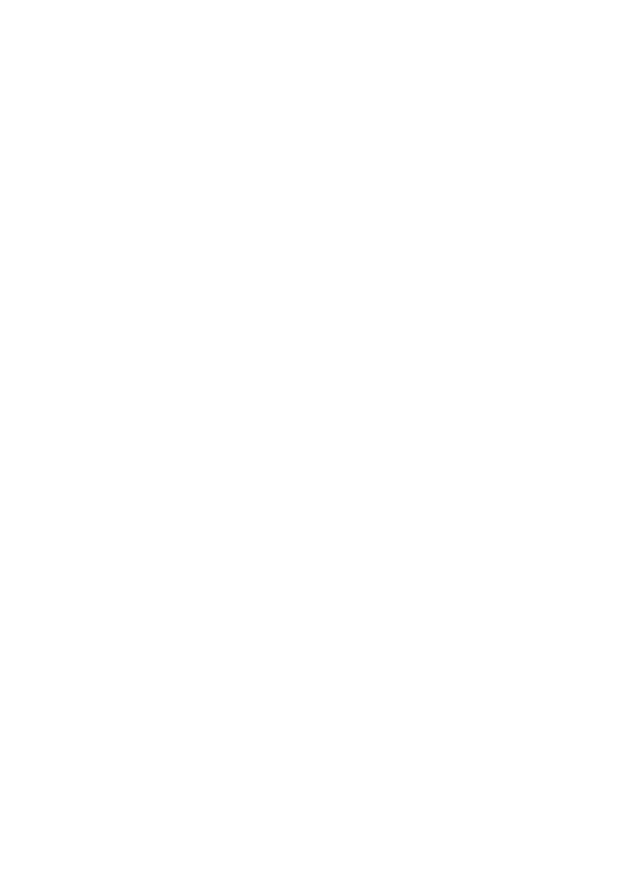
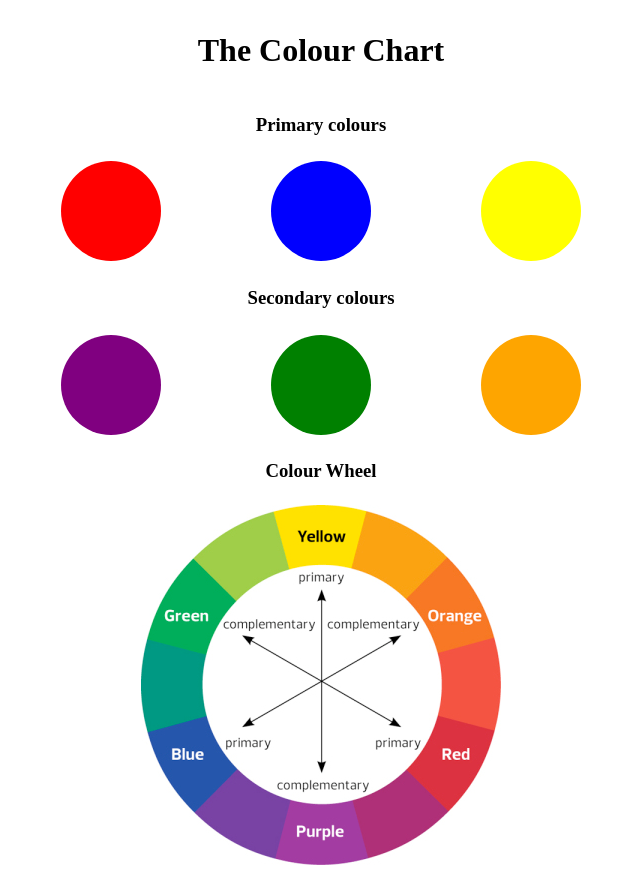
Before and after one commit to iDanishDev/MERN-01, a plain HTML site: page tasks/task0/index.html in a window 1280 px wide. Shown: the whole page, without its empty margins (319-959 px from the left). Before the commit the page ends 800 px from the top, so only its background shows below. Drawn offline with Linux system fonts and the light colour scheme.

Commit message:
Edited the Template
Added the code required to fulfill today's task

```diff
--- a/tasks/task0/index.html
+++ b/tasks/task0/index.html
@@ -1,10 +1,122 @@
 <!DOCTYPE html>
 <html lang="en">
-  <head>
-    <meta charset="UTF-8" />
-    <meta http-equiv="X-UA-Compatible" content="IE=edge" />
-    <meta name="viewport" content="width=device-width, initial-scale=1.0" />
-    <title>Colour Wheel</title>
-  </head>
-  <body></body>
+<head>
+    <meta charset="UTF-8">
+    <meta http-equiv="X-UA-Compatible" content="IE=edge">
+    <meta name="viewport" content="width=device-width, initial-scale=1.0">
+
+    <title>Month of MERN (Task 1)</title>
+
+</head>
+
+<link rel="stylesheet" href="styles.css">
+
+<body class="body">
+
+    <table border="0px" align="center" width="50%">
+
+        <tr align="center">
+
+            <th colspan="3">
+
+                <h1>The Colour Chart</h1>
+
+            </th>
+
+        </tr>
+
+        <tr align="center">
+
+            <td colspan="3">
+
+                <h3>Primary colours</h3>
+
+            </td>
+
+        </tr>
+
+        <tr>
+
+            <td>
+
+                <div id="circle_red"></div>
+
+            </td>
+
+            <td>
+
+                <div id="circle_blue"></div>
+
+            </td>
+
+            <td>
+
+                <div id="circle_yellow"></div>
+
+            </td>
+
+        </tr>
+
+        <tr>
+
+            <td colspan="3" align="center">
+
+                <h3>Secondary colours</h3>
+
+            </td>
+
+        </tr>
+
+        <tr>
+
+            <td>
+
+                <div id="circle_purple"></div>
+
+            </td>
+
+            <td>
+
+                <div id="circle_green"></div>
+
+            </td>
+
+            <td>
+
+                <div id="circle_orange"></div>
+
+            </td>
+
+        </tr>
+
+        <tr>
+
+            <td colspan="3" align="center">
+
+                <h3>
+
+                    Colour Wheel
+
+                </h3>
+
+            </td>
+
+        </tr>
+
+        <tr>
+
+            <td colspan="3" align="center">
+
+                <img src="assets/color-wheel.jpg" alt="ColourWheel">
+
+            </td>
+
+        </tr>
+
+
+
+    </table>
+
+
+</body>
 </html>
--- a/tasks/task0/styles.css
+++ b/tasks/task0/styles.css
@@ -0,0 +1,71 @@
+#circle_red{
+
+    background: red;
+    border-radius: 50%;
+    width: 100px;
+    height: 100px;
+    margin: 3px;
+    margin-left: auto;
+    margin-right: auto;
+
+}
+
+#circle_blue{
+
+    background: blue;
+    border-radius: 50%;
+    width: 100px;
+    height: 100px;
+    margin: 3px;
+    margin-left: auto;
+    margin-right: auto;
+
+}
+
+#circle_yellow{
+
+    background: yellow;
+    border-radius: 50%;
+    width: 100px;
+    height: 100px;
+    margin: 3px;
+    margin-left: auto;
+    margin-right: auto;
+
+}
+
+#circle_purple{
+
+    background: purple;
+    border-radius: 50%;
+    width: 100px;
+    height: 100px;
+    margin: 3px;
+    margin-left: auto;
+    margin-right: auto;
+
+}
+
+#circle_green{
+
+    background: green;
+    border-radius: 50%;
+    width: 100px;
+    height: 100px;
+    margin: 3px;
+    margin-left: auto;
+    margin-right: auto;
+
+}
+
+#circle_orange{
+
+    background: rgb(254, 165, 0);
+    border-radius: 50%;
+    width: 100px;
+    height: 100px;
+    margin: 3px;
+    margin-left: auto;
+    margin-right: auto;
+
+}
```
